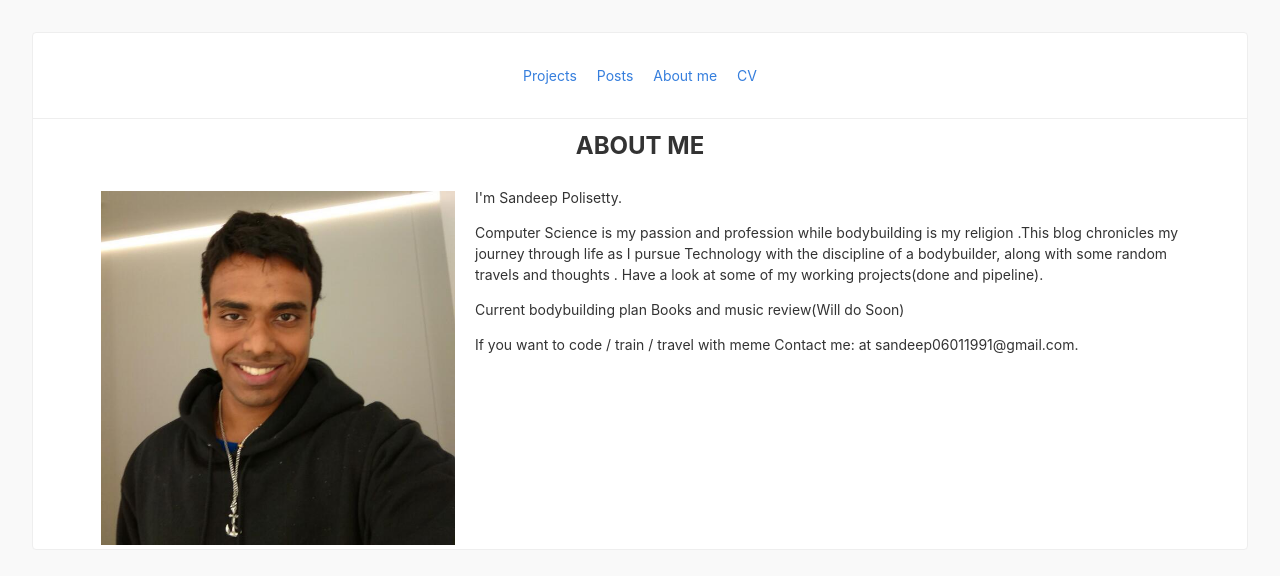
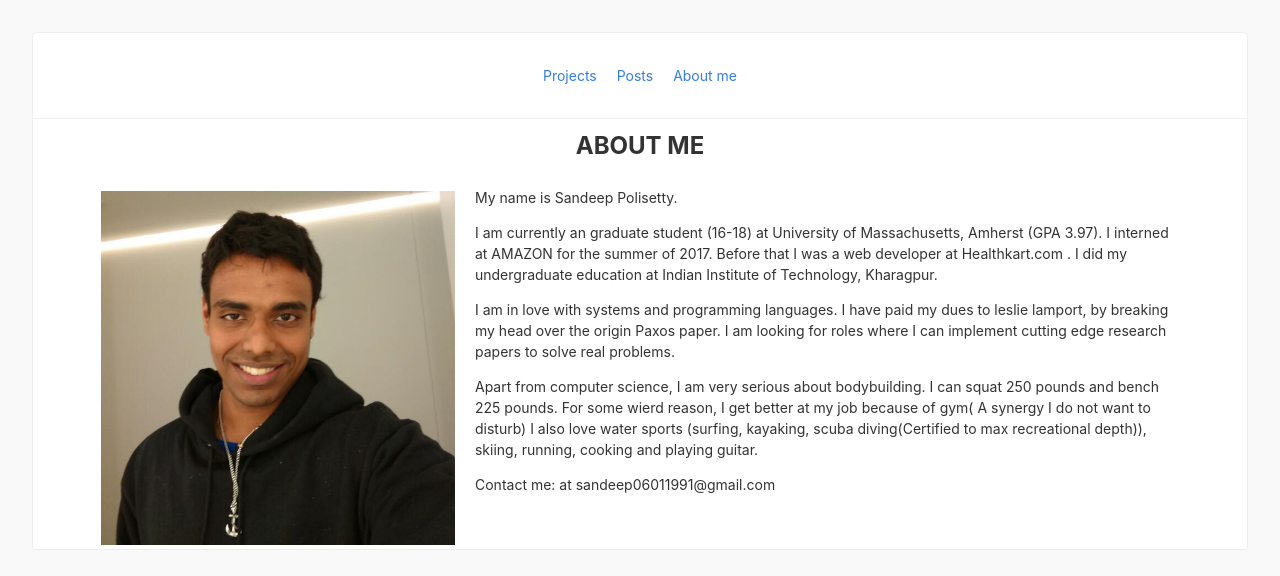
Before and after one commit to sandeep06011991/myblog, a Jekyll site: the page built from index.html, in a window 1280 px wide, cut to the strip 0-576 px from the top of the page. Built offline with Jekyll 4.4.1, drawn with Linux system fonts in a browser that asks for light colours; nearby versions of some CDN libraries.

Commit message:
projects updatedc

```diff
--- a/_config.yml
+++ b/_config.yml
@@ -1,8 +1,8 @@
 # ----------- CONFIGURABLE START -----------
 title:            "The Source code to my twisted internals"
 description:      "Sandeep Polisetty online journal/blog"
-url:              http://localhost:4000
-#url:              http://sandeep06011991.github.io
+#url:              http://localhost:4000
+url:              http://sandeep06011991.github.io
 signoff:          "Sandeep Polisetty" # Your name
 facebook_appid:   # APP ID for like button, remove from /_includes/share.html if unwanted.
 google_analytics: # Set tracking, remove from /javascripts/basic.js if unwanted.
@@ -18,9 +18,9 @@ links:
   - name:         About me
     url:          /
     external:     false
-  - name:         CV
-    url:          /resume-sandeep.pdf
-    external:     false
+  #- name:         CV
+  #  url:          /resume-sandeep.pdf
+  #  external:     false
 
 # ------------ CONFIGURABLE END ------------
 
--- a/index.html
+++ b/index.html
@@ -9,18 +9,36 @@ layout: default
     </div>
     <div class="fl w-100-m w-two-thirds-ns pl3-l center-m ">
 
-        I'm Sandeep Polisetty.
-
-        <p>Computer Science is my passion and profession while bodybuilding is my religion .This blog chronicles my journey through life as I pursue Technology with the discipline of a bodybuilder, along with some random travels and thoughts .
-            Have a look at some of my working projects(done and pipeline).</p>
+        My name is Sandeep Polisetty.
         <p>
-            Current bodybuilding plan
-            Books and music review(Will do Soon)
-
+            I am currently an graduate student (16-18) at University of Massachusetts, Amherst (GPA 3.97).
+            I interned at AMAZON for the summer of 2017.
+            Before that I was a web developer at Healthkart.com .
+            I did my undergraduate education at Indian Institute of Technology, Kharagpur.
         </p>
         <p>
-            If you want to code / train / travel with meme
-            Contact me: at sandeep06011991@gmail.com.
+            I am in love with systems and programming languages. I have paid my dues to leslie lamport, by breaking my
+            head over the origin Paxos paper.
+            I am looking for roles where I can implement cutting edge research papers to solve real problems.
+        </p>
+
+        <p>
+            Apart from computer science, I am very serious about bodybuilding. I can squat 250 pounds and bench 225 pounds.
+            For some wierd reason, I get better at my job because of gym( A synergy I do not want to disturb)
+            I also love water sports (surfing, kayaking, scuba diving(Certified to max recreational depth)),
+            skiing, running, cooking and playing guitar.
+        </p>
+        <!--I'm Sandeep Polisetty.-->
+
+        <!--<p>Computer Science is my passion and profession while bodybuilding is my religion .This blog chronicles my journey through life as I pursue Technology with the discipline of a bodybuilder, along with some random travels and thoughts .-->
+            <!--Have a look at some of my working projects(done and pipeline).</p>-->
+        <!--<p>-->
+            <!--Current bodybuilding plan-->
+            <!--Books and music review(Will do Soon)-->
+
+        <!--</p>-->
+        <p>
+            Contact me: at sandeep06011991@gmail.com
         </p>
 
     </div>
```
Also changed, not shown: projects.md (+34 -17 lines), 1 other file.
